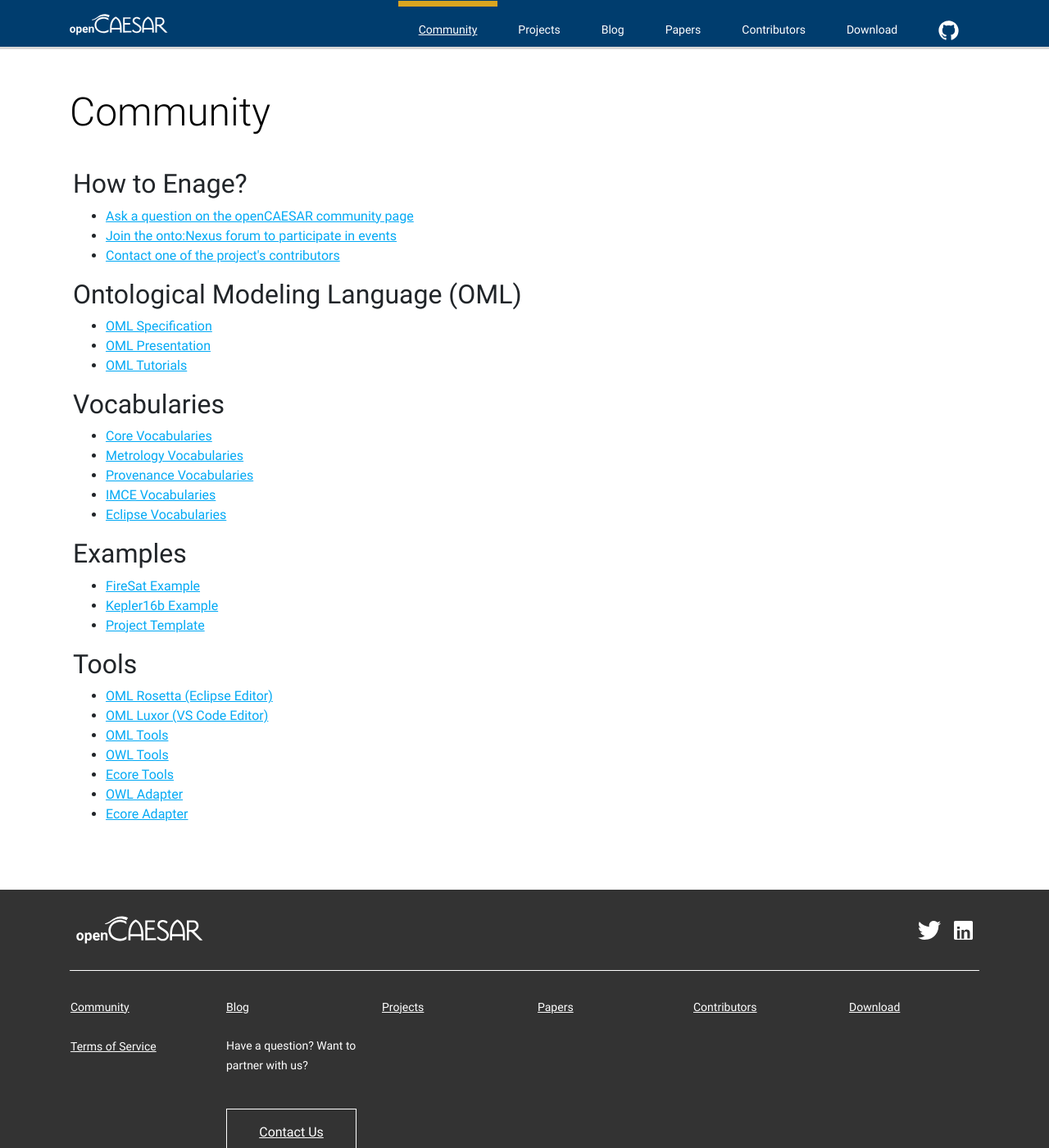
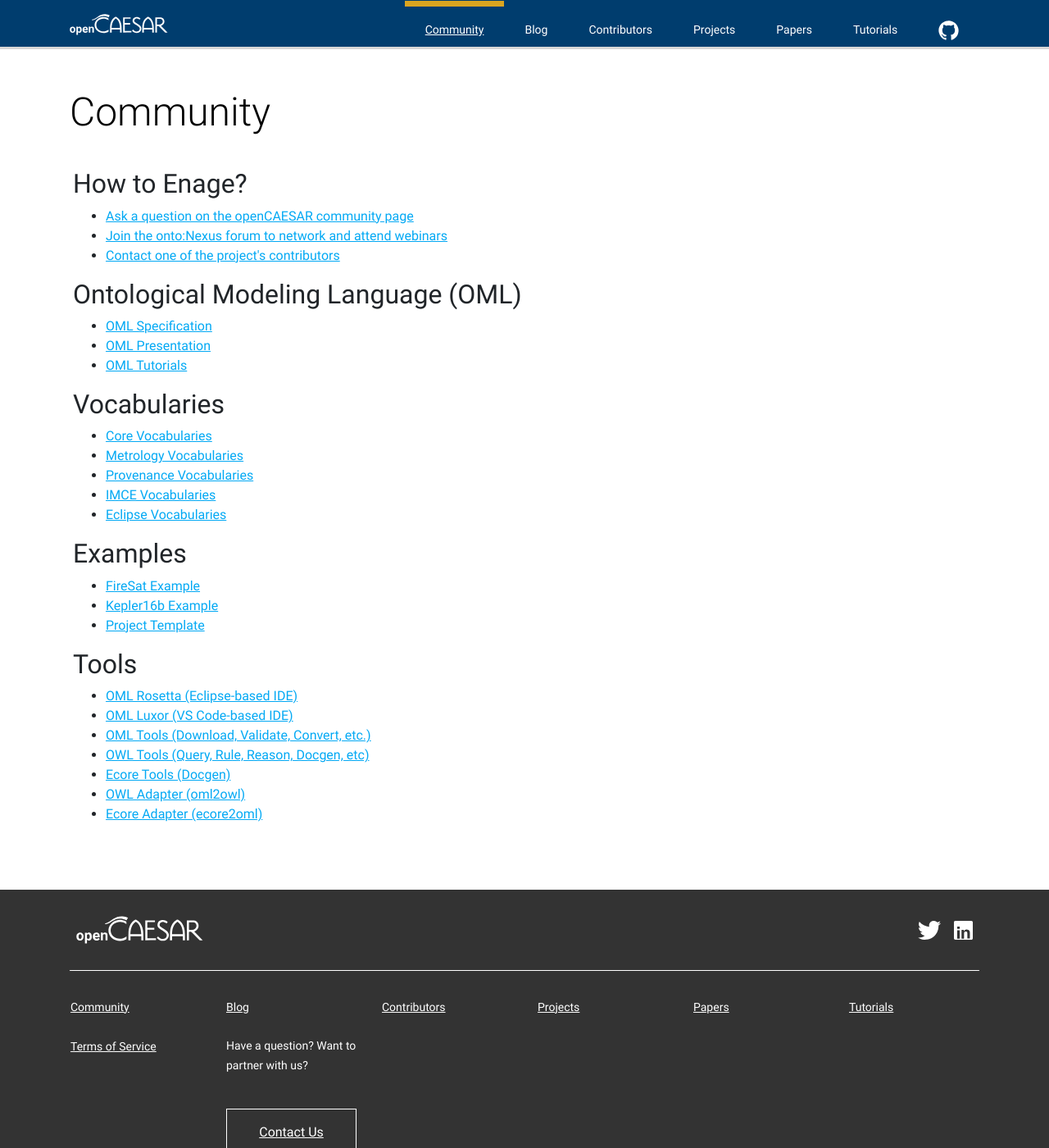
Before and after one commit to opencaesar/opencaesar.github.io, a Jekyll site: the page built from community/index.html, in a window 1280 px wide and 1400 px high. Shown: the whole window at 82% size. Built offline with Jekyll 4.4.1, drawn with Linux system fonts in a browser that asks for light colours; nearby versions of some CDN libraries.

Commit message:
Replace download with tutorials

```diff
--- a/_data/community/01_engagements.yml
+++ b/_data/community/01_engagements.yml
@@ -3,7 +3,7 @@ contents:
 
   - name: Ask a question on the openCAESAR community page
     link: https://github.com/opencaesar/community/discussions
-  - name: Join the onto:Nexus forum to participate in events
+  - name: Join the onto:Nexus forum to network and attend webinars
     link: https://www.linkedin.com/groups/14235207/
   - name: Contact one of the project's contributors
     link: https://www.opencaesar.io/contributors/
--- a/_data/community/05_tools.yml
+++ b/_data/community/05_tools.yml
@@ -1,17 +1,17 @@
 title: Tools
 contents:
 
-  - name: OML Rosetta (Eclipse Editor)
+  - name: OML Rosetta (Eclipse-based IDE)
     link: https://github.com/opencaesar/oml-rosetta/
-  - name: OML Luxor (VS Code Editor)
+  - name: OML Luxor (VS Code-based IDE)
     link: https://github.com/opencaesar/oml-luxor/
-  - name: OML Tools
+  - name: OML Tools (Download, Validate, Convert, etc.)
     link: https://github.com/opencaesar/oml-tools/
-  - name: OWL Tools
+  - name: OWL Tools (Query, Rule, Reason, Docgen, etc)
     link: https://github.com/opencaesar/owl-tools/
-  - name: Ecore Tools
+  - name: Ecore Tools (Docgen)
     link: https://github.com/opencaesar/ecore-tools/
-  - name: OWL Adapter
+  - name: OWL Adapter (oml2owl)
     link: https://github.com/opencaesar/owl-adapter/
-  - name: Ecore Adapter
+  - name: Ecore Adapter (ecore2oml)
     link: https://github.com/opencaesar/ecore-adapter/
--- a/_data/navigation.yml
+++ b/_data/navigation.yml
@@ -1,15 +1,15 @@
 # Name should not exceed 20 character
 - name: Community
   link: /community
+- name: Blog
+  link: /blog
+- name: Contributors
+  link: /contributors
 - name: Projects
   link: /project
-- name: Blog
-  link: /blog
 - name: Papers
   link: /paper
-- name: Contributors
-  link: /contributors
-- name: Download
-  link: /download
+- name: Tutorials
+  link: /tutorials
 - name: GitHub
   link: https://github.com/opencaesar
--- a/_data/navigation_footer.yml
+++ b/_data/navigation_footer.yml
@@ -3,11 +3,11 @@
   link: /community
 - name: Blog
   link: /blog
+- name: Contributors
+  link: /contributors
 - name: Projects
   link: /project
 - name: Papers
   link: /paper
-- name: Contributors
-  link: /contributors
-- name: Download
-  link: /download
+- name: Tutorials
+  link: /tutorials
--- a/index.html
+++ b/index.html
@@ -62,8 +62,8 @@ staholders using a variety of web-friendly formats and tools, and organize them
 searched, subject to access control rules."
 
 headingSix: "Try openCAESAR today!"
-headingSixButtonLable: "Download"
-getStartedUrl: /download
+headingSixButtonLable: "Tutorials"
+getStartedUrl: /tutorials
 
 ---
 
```
Also changed, not shown: tutorials/index.html (renamed from download/index.html, +11 -11 lines).
